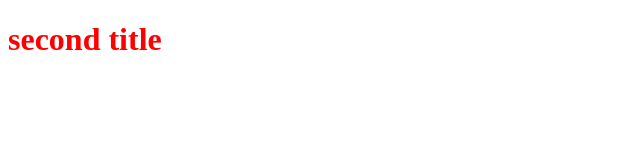
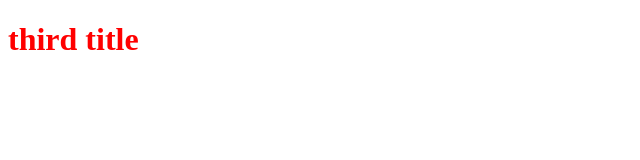
Before and after one commit to michalzyla/nauka-gita, a plain HTML site: page index.html in a window 1280 px wide. Shown: the whole page, without its empty margins (0-640 px from the left). Drawn offline with nearby package versions, Linux system fonts and the light colour scheme; files that its build step writes are made by us from their sources.

Commit message:
Change h1 content

```diff
--- a/index.html
+++ b/index.html
@@ -6,6 +6,6 @@
 	<link rel="stylesheet" type="text/css" href="style.css">
 </head>
 <body>
-	<h1 style="color: red;">second title</h1>
+	<h1 style="color: red;">third title</h1>
 </body>
 </html>
```
